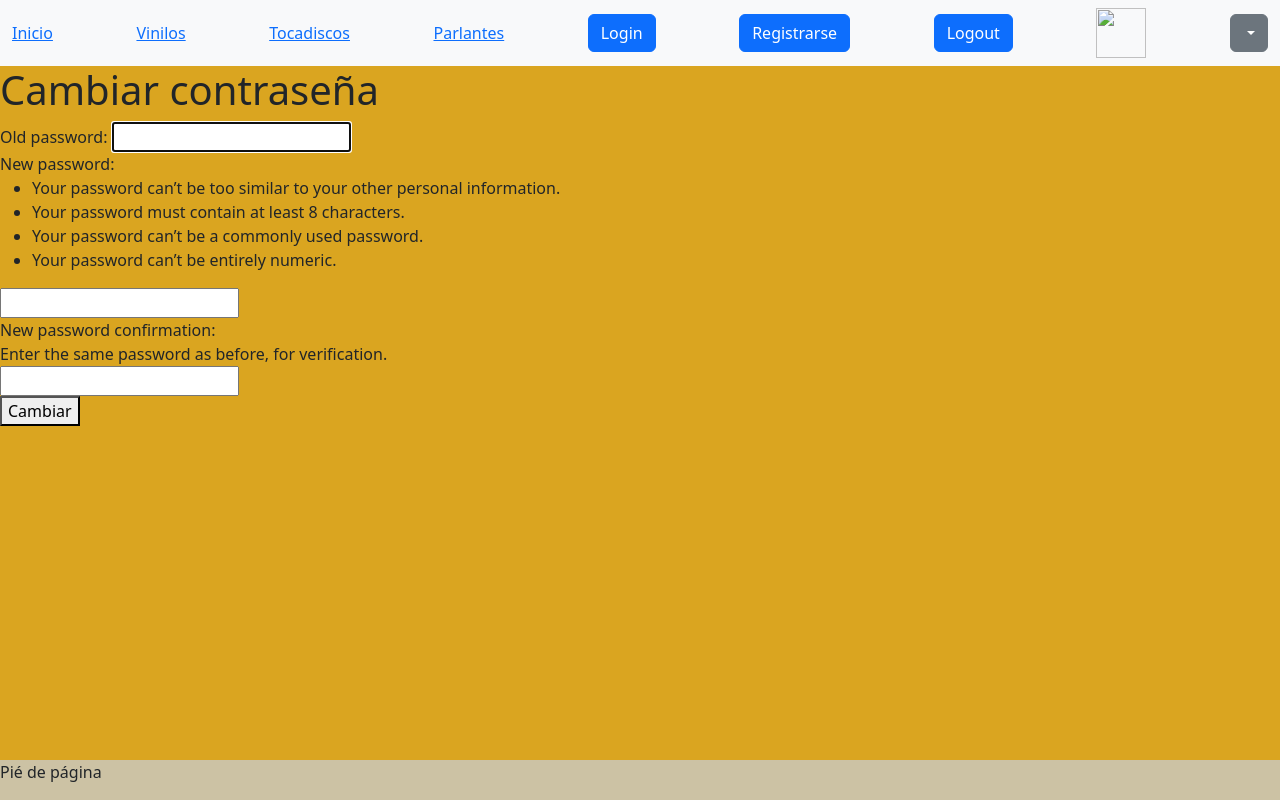
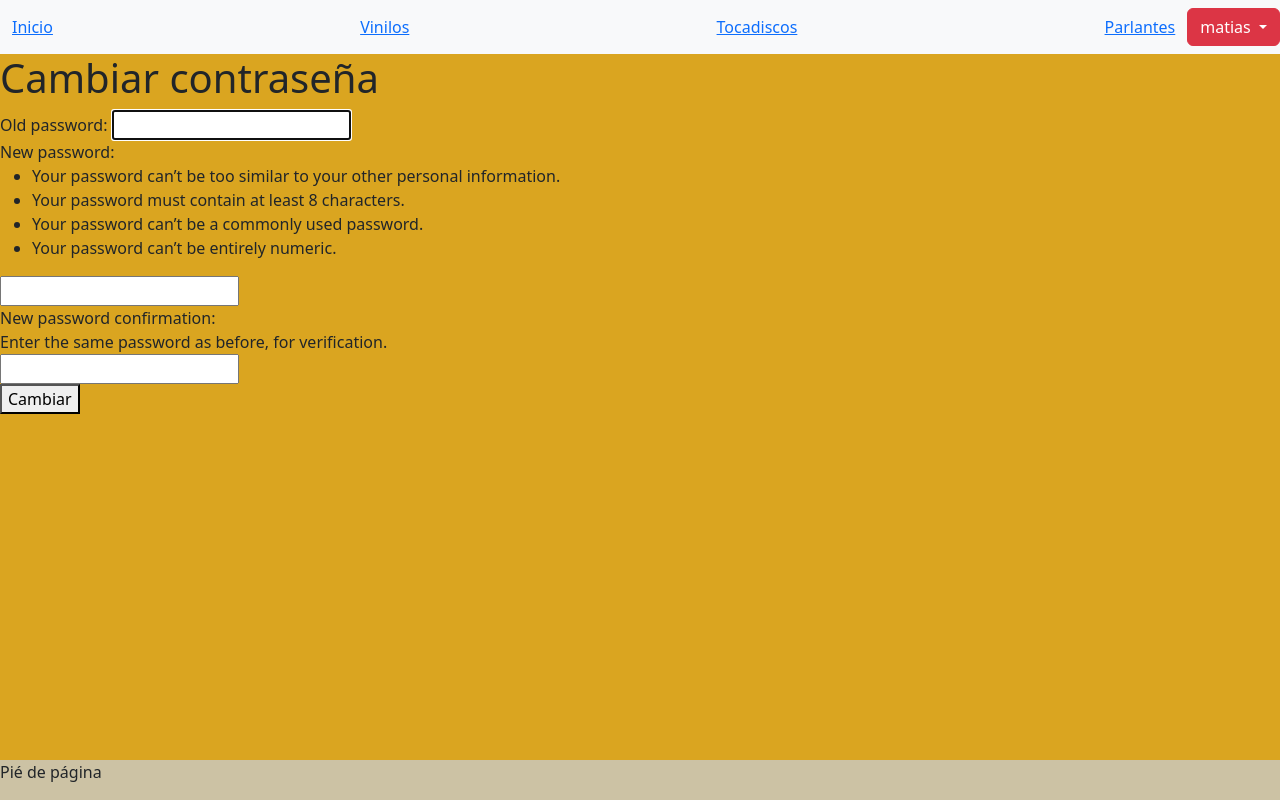
Before and after one commit to MatiasArce99/BlogApp, a Django app: page /base/cambiarContrasenia/ in a window 1280 px wide. Run offline with Django 5.2, Linux system fonts and the light colour scheme; a user stored in the database is signed in; some libraries are stand-ins or nearby versions.

Commit message:
Corrigiendo login

```diff
--- a/Appweb/models.py
+++ b/Appweb/models.py
@@ -19,7 +19,7 @@ class Parlante(models.Model):
     precio = models.FloatField()
 
 class Avatar(models.Model):
-    user = models.OneToOneField(User, on_delete=models.CASCADE, null=True, blank=True)
-    imagen = models.ImageField(upload_to='avatares', null=True, blank=True)
+    user = models.OneToOneField(User, on_delete=models.CASCADE)
+    imagen = models.ImageField(upload_to='pictures', null=True, blank=True)
     def __str__(self):
-        return f'Imagen de: {self.user.username}'
+        return f'Imagen de: {self.user} - {self.imagen}'
--- a/Appweb/templates/ventanas/base.html
+++ b/Appweb/templates/ventanas/base.html
@@ -4,7 +4,10 @@
     {% load static %}
     <meta charset="UTF-8">
     <title>Proyecto</title>
-    <link rel="stylesheet" href="{% static 'aplication/css/bootstrap.min.css' %}">
+    <link href="https://cdn.jsdelivr.net/npm/bootstrap@5.3.3/dist/css/bootstrap.min.css" rel="stylesheet"
+          integrity="sha384-QWTKZyjpPEjISv5WaRU9OFeRpok6YctnYmDr5pNlyT2bRjXh0JMhjY6hW+ALEwIH" crossorigin="anonymous">
+    <script src="https://cdn.jsdelivr.net/npm/bootstrap@5.3.3/dist/js/bootstrap.bundle.min.js"
+            integrity="sha384-YvpcrYf0tY3lHB60NNkmXc5s9fDVZLESaAA55NDzOxhy9GkcIdslK1eN7N6jIeHz" crossorigin="anonymous"></script>
     <link rel="icon" href="{% static 'aplication/assets/icono.ico' %}">
     <link rel="stylesheet" href="{% static 'aplication/css/estilos.css' %}">
 </head>
@@ -16,31 +19,29 @@
             <a href="{% url 'ListarVinilos' %}">Vinilos</a>
             <a href="{% url 'ListarTocadiscos' %}">Tocadiscos</a>
             <a href="{% url 'ListarParlantes' %}">Parlantes</a>
-            <a class="btn btn-primary" href="{% url 'Login' %}">Login</a>
-            <a class="btn btn-primary" href="{% url 'Register' %}">Registrarse</a>
-            <a class="btn btn-primary" href="{% url 'Logout' %}">Logout</a>
+        </div>
         {% if request.user.is_authenticated %}
-                <img src="{{ request.user.imagen.imagen.url }}" alt="" style="height: 50px;width: 50px;">
-                <div class="dropdown">
-                    <button class="btn btn-secondary dropdown-toggle" type="button" id="dropdownMenuButton1" data-bs-toggle="dropdown" aria-expanded="false">
-                        {{ request.user.name }}
+            <div class="btn-group">
+                <button type="button" class="btn btn-danger dropdown-toggle" data-bs-toggle="dropdown" aria-expanded="false">
+                {{ request.user.username }}
                  </button>
-                    <ul class="dropdown-menu" aria-labelledby="dropdownMenuButton1">
-                        <li><a class="dropdown-item" href="{% url 'Logout' %}">Cerrar sesión</a></li>
+                <ul class="dropdown-menu">
+                        <li><a class="dropdown-item" href="{% url 'Logout' %}">Logout</a></li>
+                         <li><a class="dropdown-item" href="{% url 'EditarPerfil' %}">Editar perfil</a></li>
                 </ul>
             </div>
         {% else %}
-                <div class="dropdown">
-                    <button class="btn btn-secondary dropdown-toggle" type="button" id="dropdownMenuButton1" data-bs-toggle="dropdown" aria-expanded="false">
+            <div class="btn-group">
+                <button type="button" class="btn btn-danger dropdown-toggle" data-bs-toggle="dropdown" aria-expanded="false">
                     Cuenta
                 </button>
-                    <ul class="dropdown-menu" aria-labelledby="dropdownMenuButton1">
-                        <li><a class="dropdown-item" href="{% url 'Login' %}">Iniciar Sesión</a></li>
-                        <li><a class="dropdown-item" href="{% url 'Register' %}">Crear cuenta</a></li>
+                <ul class="dropdown-menu">
+                    <li><a class="dropdown-item" href="{% url 'Login' %}">Login</a></li>
+                    <li><a class="dropdown-item" href="{% url 'Register' %}">Registrarse</a></li>
                 </ul>
             </div>
         {% endif %}
-        </div>
+
     </nav>
 </header>
 <main class="cuerpo" style="background-color: goldenrod">
@@ -53,6 +54,11 @@
         <p>Pié de página</p>
     </div>
 </footer>
-<script> src="{% static 'aplication/js/bootstrap.bundle.min.js' %}"</script>
+<script src="https://code.jquery.com/jquery-3.3.1.slim.min.js"
+        integrity="sha384-q8i/X+965DzO0rT7abK41JStQIAqVgRVzpbzo5smXKp4YfRvH+8abtTE1Pi6jizo" crossorigin="anonymous"></script>
+<script src="https://cdn.jsdelivr.net/npm/popper.js@1.14.7/dist/umd/popper.min.js"
+        integrity="sha384-UO2eT0CpHqdSJQ6hJty5KVphtPhzWj9WO1clHTMGa3JDZwrnQq4sF86dIHNDz0W1" crossorigin="anonymous"></script>
+<script src="https://cdn.jsdelivr.net/npm/bootstrap@4.3.1/dist/js/bootstrap.min.js"
+        integrity="sha384-JjSmVgyd0p3pXB1rRibZUAYoIIy6OrQ6VrjIEaFf/nJGzIxFDsf4x0xIM+B07jRM" crossorigin="anonymous"></script>
 </body>
 </html>
--- a/Appweb/templates/ventanas/cambiar_clave.html
+++ b/Appweb/templates/ventanas/cambiar_clave.html
@@ -7,6 +7,8 @@
         <table>
             {{ form }}
         </table>
-        <button>Cambiar</button>
+        <button type="button">
+            <a class="navbar-brand" href="{% url 'EditarPerfil' %}">Cambiar</a>
+        </button>
     </form>
 {% endblock %}
--- a/Appweb/urls.py
+++ b/Appweb/urls.py
@@ -5,7 +5,7 @@ from .views import *
 urlpatterns = [
     path('', ventana_inicio, name="inicio"),
     path('login/', login_request, name="Login"),
-    path('logout/', LogoutView.as_view(template_name='ventanas/logout.html'), name="Logout"),
+    path('logout/', logout_user, name="Logout"),
     path('register/', register, name="Register"),
     path('editarPerfil/', editarPerfil, name="EditarPerfil"),
     path('cambiarContrasenia/', CambiarContrasenia.as_view(), name="CambiarContrasenia"),
--- a/Appweb/views.py
+++ b/Appweb/views.py
@@ -1,4 +1,4 @@
-from django.contrib.auth import authenticate, login
+from django.contrib.auth import authenticate, login, logout
 from django.contrib.auth.decorators import login_required
 from django.contrib.auth.forms import AuthenticationForm
 from django.contrib.auth.mixins import LoginRequiredMixin
@@ -15,7 +15,6 @@ from .forms import UserRegisterForm, UserEditForm
 def ventana_inicio(request):
     return render(request, 'ventanas/inicio.html')
 
-#@login_required
 def login_request(request):
     msg_login = ""
     if request.method == 'POST':
@@ -24,11 +23,11 @@ def login_request(request):
             usuario = form.cleaned_data.get('username')
             clave = form.cleaned_data.get('password')
             user = authenticate(username=usuario, password=clave)
-            if user is not None:
+            if user:
                 login(request, user)
-                next_url = request.GET.get('next', '/')
-                return HttpResponseRedirect(next_url)
-        msg_login = "Usuario o contraseña incorrectos"
+                print(f'\nInicio de sesión exitosa\n')
+                return render(request, 'ventanas/inicio.html')
+        msg_login = "Usuario y/o contraseña incorrectos"
     form = AuthenticationForm()
     return render(request, 'ventanas/login.html', {'form': form, 'msg_login': msg_login})
 
@@ -40,25 +39,30 @@ def register(request):
             form.save()
             return render(request, 'ventanas/inicio.html')
         msg_register = "Error al registrar el usuario"
-    else:
-        form = UserRegisterForm(request.POST)
-    return render(request, 'ventanas/register.html', {'form':form, 'msg_register': msg_register})
+    form = UserRegisterForm()
+    return render(request, 'ventanas/register.html', {'form': form, 'msg_register': msg_register})
 
 #@login_required
 def editarPerfil(request):
     usuario = request.user
     if request.method == 'POST':
-        miFormulario = UserEditForm(request.POST, request.FILES, instance=usuario)
-        if miFormulario.is_valid():
-            if miFormulario.cleaned_data.get('imagen'):
-                usuario.avatar.imagen = miFormulario.cleaned_data.get('imagen')
-                usuario.avatar.save()
-            miFormulario.save()
+        mi_formulario = UserEditForm(request.POST, instance=usuario)
+        if mi_formulario.is_valid():
+            mi_formulario.save()
             return render(request, 'ventanas/inicio.html')
     else:
-        miFormulario = UserEditForm(initial={'imagen':usuario.avatar.imagen}, instance=usuario)
-    return render(request, 'ventanas/editarPerfil.html', {'form':miFormulario, 'usuario':usuario})
+        mi_formulario = UserEditForm(instance=usuario)
+    return render(request, 'ventanas/editarPerfil.html', {'form': mi_formulario})
 
+def about(request):
+    return render(request, 'ventanas/about.html')
+
+def logout_user(request):
+    if request.user.is_authenticated:
+        logout(request)
+    return render(request, 'ventanas/inicio.html')
+
+#@login_required()
 class CambiarContrasenia(LoginRequiredMixin, PasswordChangeView):
     template_name = 'ventanas/cambiar_clave.html'
     success_url = reverse_lazy('EditarPerfil')
```
Also changed, not shown: Appweb/templates/ventanas/logout.html (deleted, +0 -9 lines), db.sqlite3, media/pictures/avatar1.jpg (added), media/pictures/avatar1_8gNvXRK.jpg (added). Lines whose indentation alone changed are shown as unchanged.
